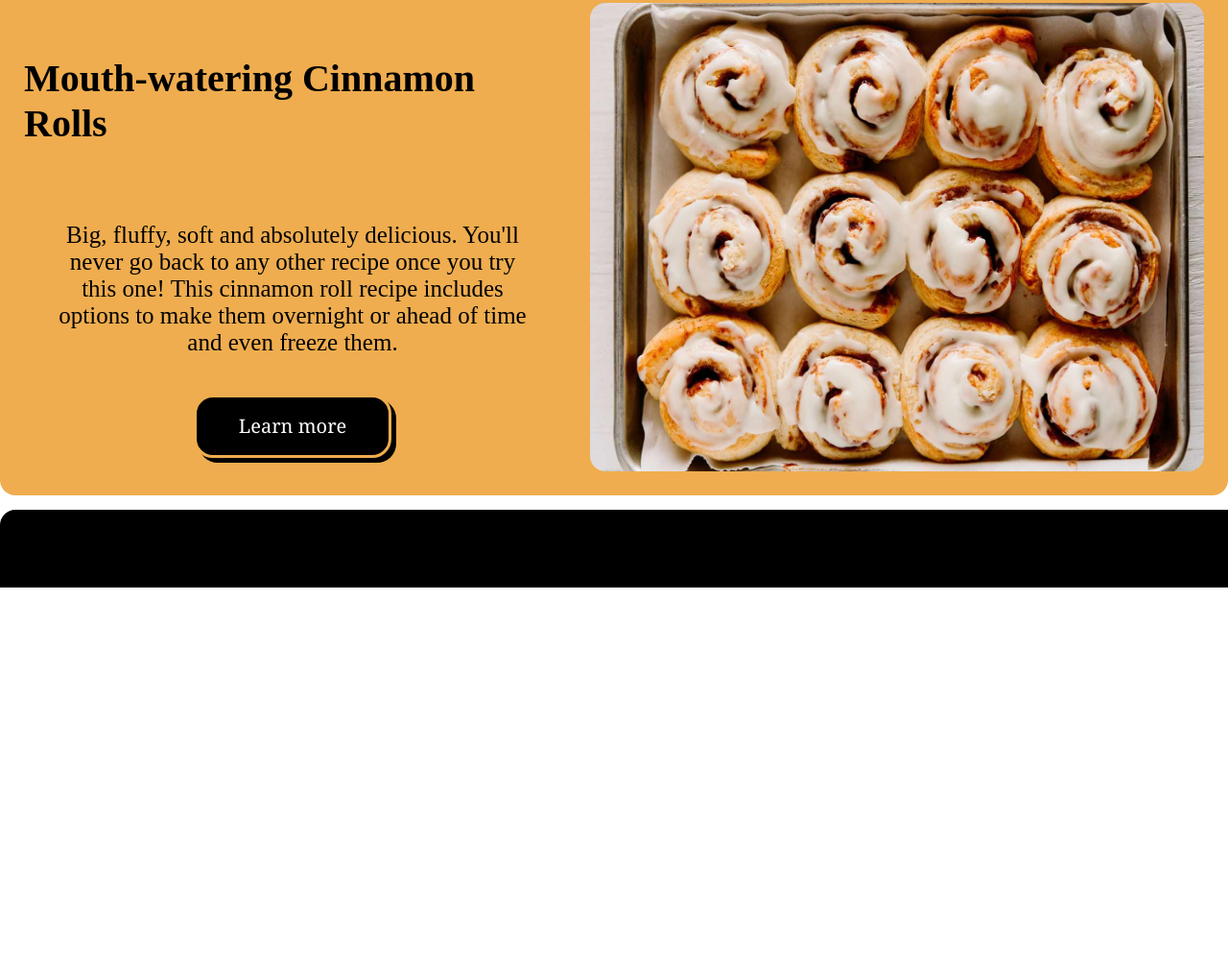
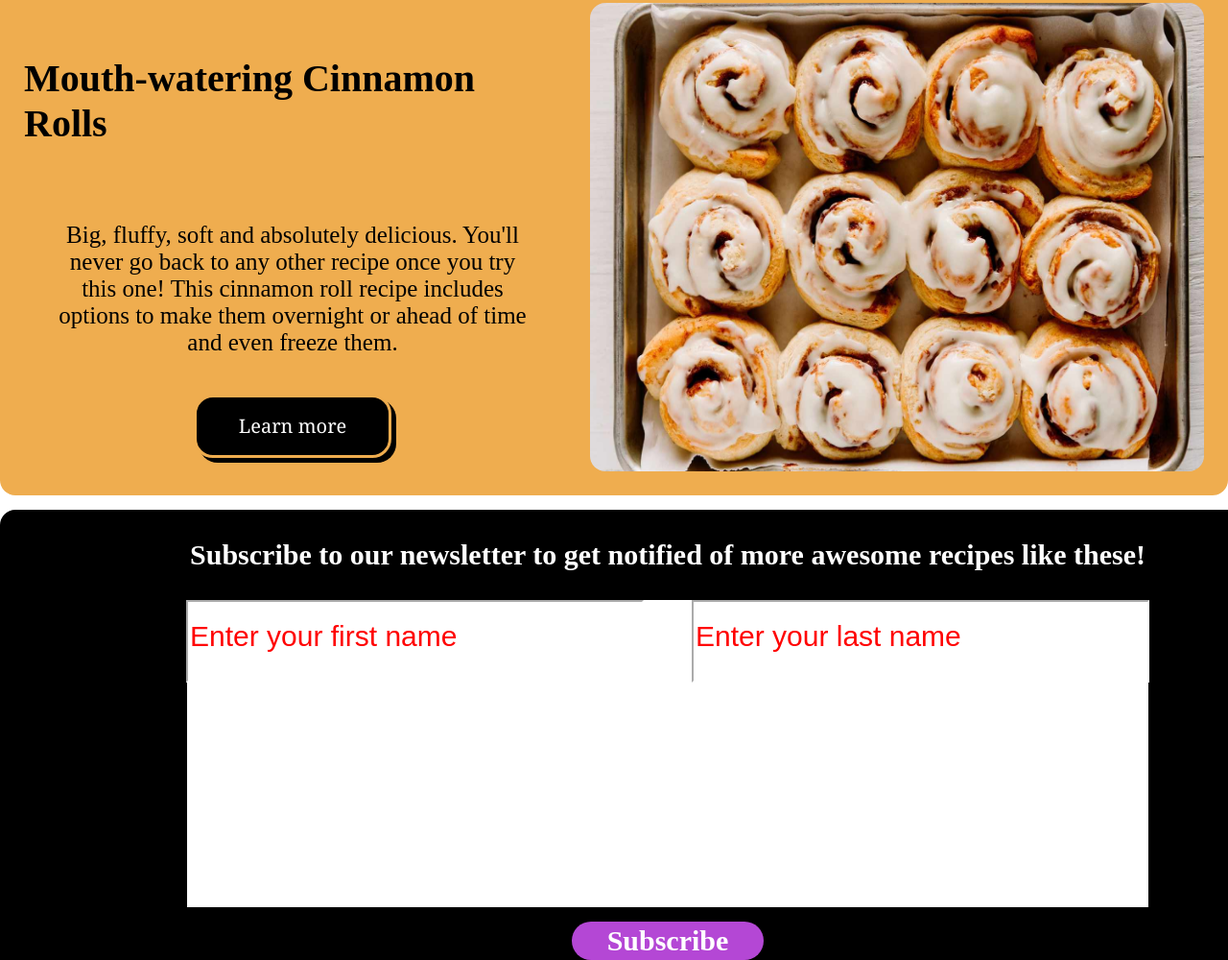
Before and after one commit to BulzanAlex/Odin_Project_Recipes, a plain HTML site: page index.html in a window 1280 px wide. Shown: the part 1224-2224 px from the top of the page at 96% size. Before the commit the page ends 1836 px from the top, so only its background shows below. Drawn offline with Linux system fonts and the light colour scheme.

Commit message:
started working on newsletter form

```diff
--- a/index.html
+++ b/index.html
@@ -71,9 +71,27 @@
                 </div>
             </div>
         </div>
-        <div class="sign-up-bar">
+        <footer class="newsletter-box">
+            <p class="newsletter-text">
+                Subscribe to our newsletter to get notified of more awesome recipes like these!
+            </p>
+            <div class="newsletter-form">
+                <div class="first-last">
+                    <input type="text" id="first-name" name="first-name" placeholder="Enter your first name">
 
-        </div>
+                    </input>
+                    <input type="text" id="last-name" name="last-name" placeholder="Enter your last name">
+
+                    </input>
+                </div>
+                <div class="email">
+
+                </div>
+            </div>
+            <div role="button" class="newsletter-button" onclick="showPopUp()">
+                <h1 class="news-btn-txt">Subscribe</h1>
+            </div>
+        </footer>
     </div>
 </body>
 </html>
--- a/style-index.css
+++ b/style-index.css
@@ -162,12 +162,72 @@ body {
     border-color: black;
 }
 
-.sign-up-bar {
+.newsletter-box {
     background-color: black;
     margin: auto;
     width: 87em;
-    height: 81px;
     margin-top: 15px;
     border-top-right-radius: 1em;
     border-top-left-radius: 1em;
+    display: flex;
+    align-items: center;
+    justify-content: center;
+    flex-direction: column;
 }
+
+.newsletter-text {
+    color: white;
+    font-family: 'Times New Roman', Times, serif;
+    font-size: 30px;
+    font-weight: 900;
+}
+
+.newsletter-button {
+    width: 200px;
+    height: 40px;
+    background-color: rgb(180, 71, 213);
+    display: flex;
+    justify-content: center;
+    align-items: center;
+    border-radius: 2em;
+    cursor: pointer;
+}
+
+.newsletter-button:active {
+    transform: translate(2px, 2px);
+}
+
+.news-btn-txt {
+    color: white;
+    font-family: 'Times New Roman', Times, serif;
+    font-size: 30px;
+    font-weight: 900;
+}
+
+.newsletter-form {
+    background-color: white;
+    width: 72%;
+    height: 20em;
+    display: flex;
+    justify-content: space-between;
+    align-items: center;
+    margin-bottom: 15px;
+    flex-direction: column;
+}
+
+.first-last {
+    display: flex;
+    flex-direction: row;
+    gap: 50px;
+}
+
+#first-name, #last-name {
+    height: 80px;
+    width: 469px;
+    border-color: white;
+}
+
+#first-name::placeholder, #last-name::placeholder {
+    font-size: 30px;
+    color: red;
+}
```
